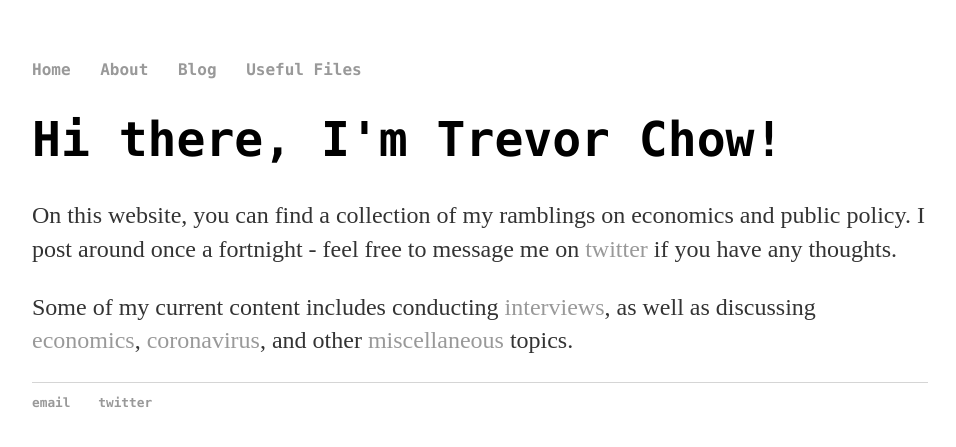
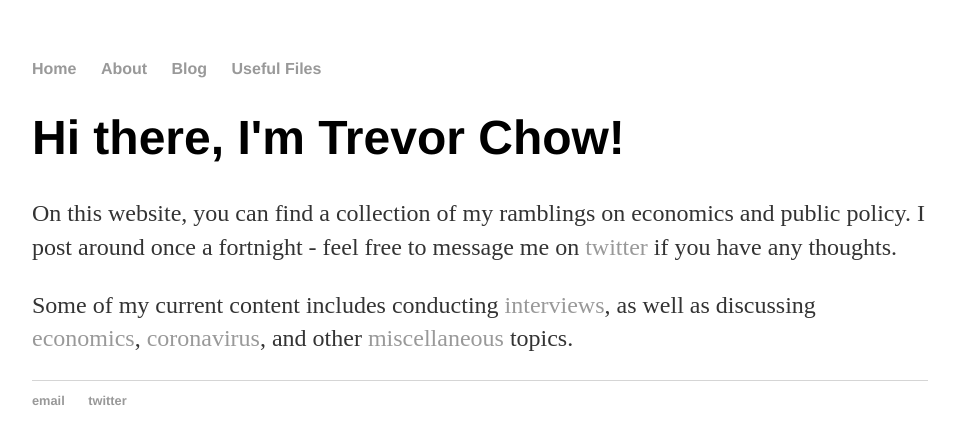
Before and after one commit to tmychow/tmychow.github.io, a Jekyll site: the page built from index.html, in a window 1280 px wide. Shown: the top 447 px of the page, without its empty margins (160-1116 px from the left). Built offline with Jekyll 4.4.1, drawn with Linux system fonts in a browser that asks for light colours.

Commit message:
Back to Helvetica

```diff
--- a/css/main.css
+++ b/css/main.css
@@ -3,7 +3,7 @@ body {
     width: 70%;
 }
 nav ul, footer ul {
-    font-family:'Menlo', 'Arial', 'Sans-Serif';
+    font-family:'Helvetica', 'Arial', 'Sans-Serif';
     padding: 0px;
     list-style: none;
     font-weight: bold;
@@ -21,7 +21,7 @@ a:hover {
 }
 h1 {
     font-size: 3em;
-    font-family:'Menlo', 'Arial', 'Sans-Serif';
+    font-family:'Helvetica', 'Arial', 'Sans-Serif';
 }
 p {
     font-size: 1.5em;
```
